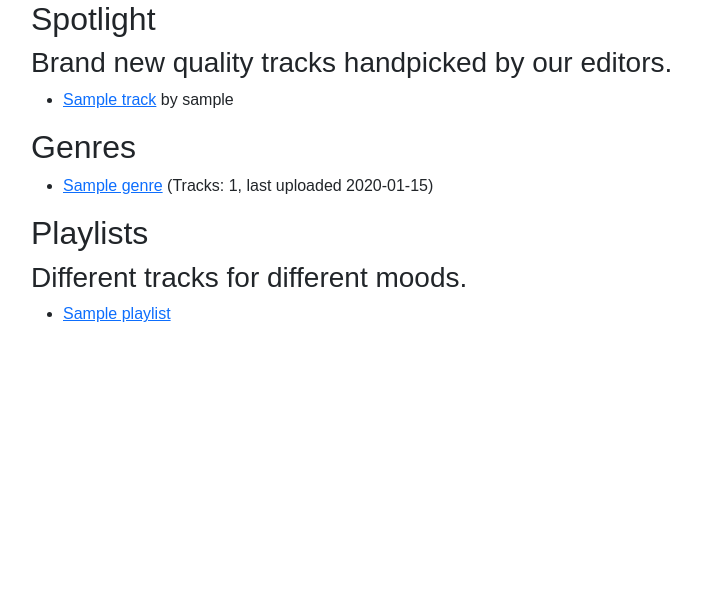
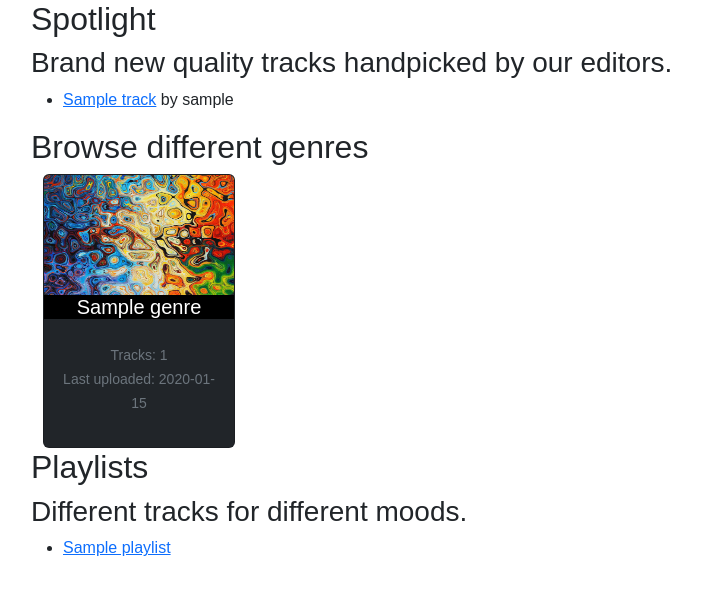
Before and after one commit to kortekoski/Musiikinjakosovellus, a Flask app: template templates/index.html in a window 1280 px wide. Shown: the part 56-651 px from the top of the page, without its empty margins (51-752 px from the left). Run offline with Flask 3, Linux system fonts and the light colour scheme; the template is opened without the code that fills it: most values are stand-ins (such as "Sample title", 1, 10 or a date in 2020).

Commit message:
genre cards

```diff
--- a/templates/index.html
+++ b/templates/index.html
@@ -16,25 +16,38 @@
     </li>
     {% endfor %}
 </ul>
-<h2>Genres</h2>
-<ul>
+<h2>Browse different genres</h2>
+<div class="container text-center">
+    <div class="row row-cols-2 row-cols-md-3 g-4">
 {% for genre in genres %}
+    <div class="col">
+    <div class="card bg-dark text-white h-60" style="width: 12em;">
+        <img src="/static/{{genre.id}}.jpg" class="card-img" alt="{{ genre.name }}" height="120em">
+        <div class="card-img-top">
+            <h5 class="card-title" style="background-color: black;">{{genre.name}}</h5>
+        </div>
+        <div class="card-body">
             {% if session.admin %}
                 {% if info[genre.id][0] == 0 and info[genre.id][1] == 0 %}
-                <li><a href="/genre/{{ genre.id }}">{{ genre.name }}</a> (Tracks: 0)</li>
+                    <p class="card-text"><small class="text-muted">Tracks: 0</small></p>
                 {% else %}
-                <li><a href="/genre/{{ genre.id }}">{{ genre.name }}</a> (Public tracks: {{info[genre.id][0]}},
-                    Private tracks: {{info[genre.id][1]}}, last uploaded {{info[genre.id][3][0].ctime()}})</li>
+                    <p class="card-text"><small class="text-muted">Public tracks: {{info[genre.id][0]}}<br>
+                        Private tracks: {{info[genre.id][1]}}<br>Last uploaded: {{info[genre.id][3][0].ctime()}}</small></p>
                 {% endif %}
             {% else %}
                 {% if info[genre.id][0] == 0%}
-                <li><a href="/genre/{{ genre.id }}">{{ genre.name }}</a> (Tracks: 0)</li>
+                    <p class="card-text"><small class="text-muted">Tracks: 0</small></p>
                 {% else %}
-                <li><a href="/genre/{{ genre.id }}">{{ genre.name }}</a> (Tracks: {{info[genre.id][0]}}, last uploaded {{info[genre.id][2][0].ctime()}})</li>
+                    <p class="card-text"><small class="text-muted">Tracks: {{info[genre.id][0]}}<br>Last uploaded: {{info[genre.id][2][0].ctime()}}</small></p>
                 {% endif %}
             {% endif %}
+            <a href="/genre/{{ genre.id }}" class="stretched-link"></a>
+        </div>
+    </div>
+</div>
 {% endfor %}
-</ul>
+    </div>
+</div>
 <h2>Playlists</h2>
 <h3>Different tracks for different moods.</h3>
 <ul>
--- a/templates/track.html
+++ b/templates/track.html
@@ -38,6 +38,7 @@
 <body>
 {% include "loginbox.html" %}
 
+<div class="container">
 <h2>{{ track.name }}</h2>
 <!-- The different versions of the track will hopefully have their own tabs here. -->
 {% if versions %}
@@ -174,4 +175,5 @@
 {% else %}
 <i>Log in to leave a comment.</i>
 {% endif %}
+</div>
 </body>
```
Also changed, not shown: static/1.jpg (added), static/2.jpg (added), static/3.jpg (added), static/4.jpg (added), static/5.jpg (added), static/6.jpg (added). Lines whose indentation alone changed are shown as unchanged.
